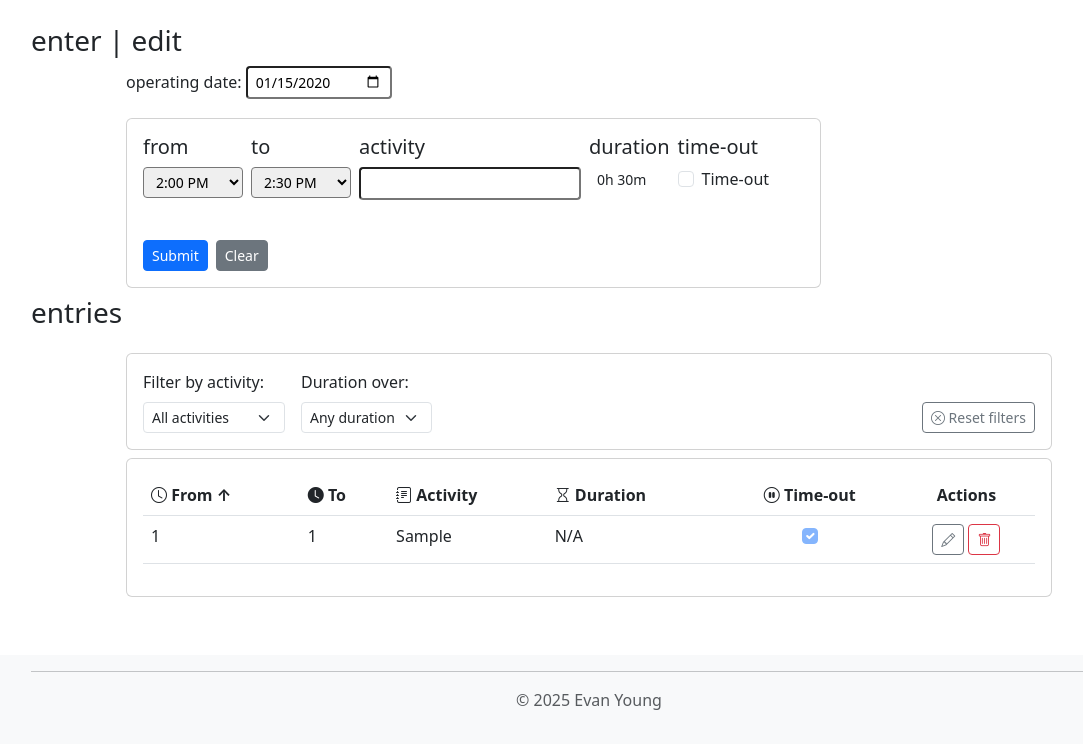
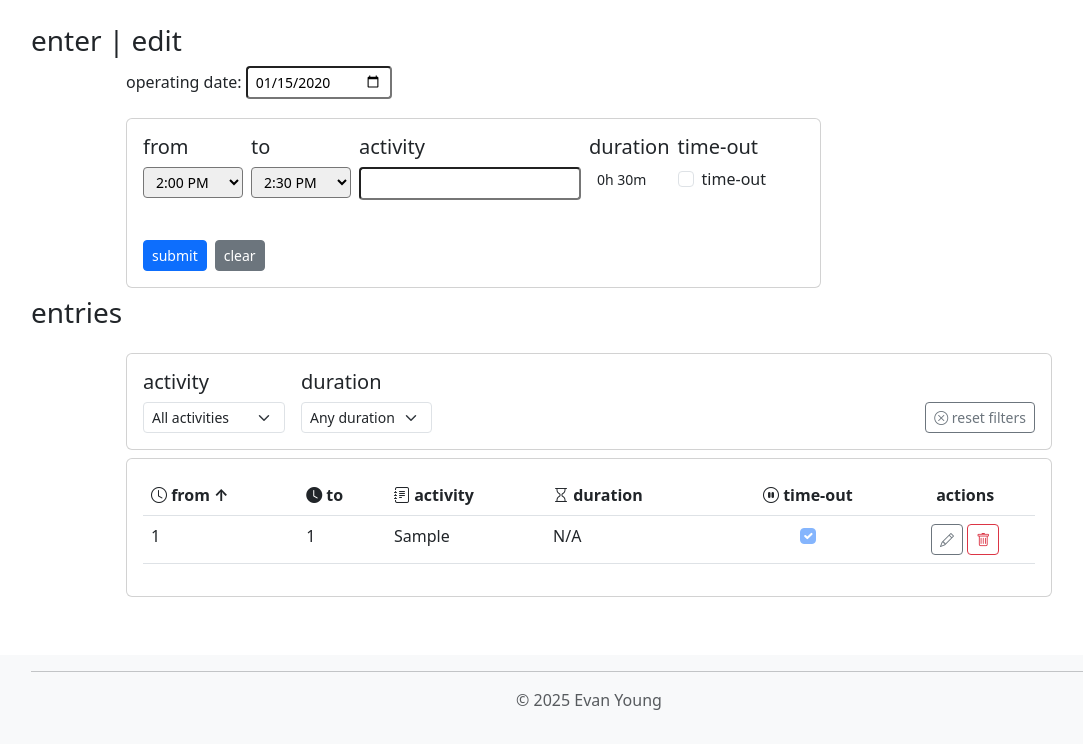
Before and after one commit to cantis/TimeTracker, a Flask app: template app/templates/home/main_entry.html in a window 1280 px wide. Shown: the part 56-800 px from the top of the page, without its empty margins (51-1134 px from the left). Run offline with Flask 3, Linux system fonts and the light colour scheme; tables that the repository leaves empty hold one stand-in row (values such as "Sample post"); the template is opened without the code that fills it: values that come from a table or form of the project are taken from there, most other values are stand-ins (such as "Sample title", 1, 10 or a date in 2020); parts of the project's set-up code (start-up, migrations or seed data) failed here and were passed over.

Commit message:
Refactor Dockerfile and docker-compose: remove unnecessary comments; update version in pyproject.toml and uv.lock to 0.1.26; add LICENSE file; enhance main_entry.html for consistency in labels and button text.

```diff
--- a/app/templates/home/main_entry.html
+++ b/app/templates/home/main_entry.html
@@ -82,18 +82,18 @@
                         <h5>time-out</h5>
                         <div class="form-check">
                             <input class="form-check-input" type="checkbox" id="time_out" name="time_out" value="1" {% if time_out %}checked{% endif %}>
-                            <label class="form-check-label" for="time_out">Time-out</label>
+                            <label class="form-check-label" for="time_out">time-out</label>
                         </div>
                     </div>
                     <!-- Submit Button -->
                     <div class="col-auto">
                         <h5>&nbsp;</h5>
-                        <button type="submit" class="btn btn-primary btn-sm" id="submit_button">Submit</button>
+                        <button type="submit" class="btn btn-primary btn-sm" id="submit_button">submit</button>
                     </div>
                     <!-- Clear Button -->
                     <div class="col-auto">
                         <h5>&nbsp;</h5>
-                        <button type="reset" class="btn btn-secondary btn-sm" id="clear_button">Clear</button>
+                        <button type="reset" class="btn btn-secondary btn-sm" id="clear_button">clear</button>
                     </div>
 
                     <script>
@@ -176,7 +176,7 @@
             <div class="card-body">
                 <div class="d-flex flex-wrap gap-3">
                     <div>
-                        <label for="filter-activity" class="form-label">Filter by activity:</label>
+                        <label for="filter-activity" class="h5">activity</label>
                         <select class="form-select form-select-sm" id="filter-activity">
                             <option value="">All activities</option>
                             {% for option in activity_options|default([]) %}
@@ -185,7 +185,7 @@
                         </select>
                     </div>
                     <div>
-                        <label for="filter-duration" class="form-label">Duration over:</label>
+                        <label for="filter-duration" class="h5">duration</label>
                         <select class="form-select form-select-sm" id="filter-duration">
                             <option value="0">Any duration</option>
                             <option value="15">15 minutes</option>
@@ -196,7 +196,7 @@
                     </div>
                     <div class="ms-auto mt-auto">
                         <button type="button" class="btn btn-sm btn-outline-secondary" id="reset-filters">
-                            <i class="bi bi-x-circle"></i> Reset filters
+                            <i class="bi bi-x-circle"></i> reset filters
                         </button>
                     </div>
                 </div>
@@ -210,21 +210,21 @@
                         <thead>
                             <tr>
                                 <th scope="col" class="sortable" data-sort="from">
-                                    <i class="bi bi-clock"></i> From
+                                    <i class="bi bi-clock"></i> from
                                 </th>
                                 <th scope="col" class="sortable" data-sort="to">
-                                    <i class="bi bi-clock-fill"></i> To
+                                    <i class="bi bi-clock-fill"></i> to
                                 </th>
                                 <th scope="col" class="sortable" data-sort="activity">
-                                    <i class="bi bi-journal-text"></i> Activity
+                                    <i class="bi bi-journal-text"></i> activity
                                 </th>
                                 <th scope="col" class="sortable" data-sort="duration">
-                                    <i class="bi bi-hourglass"></i> Duration
+                                    <i class="bi bi-hourglass"></i> duration
                                 </th>
                                 <th scope="col" class="text-center">
-                                    <i class="bi bi-pause-circle"></i> Time-out
+                                    <i class="bi bi-pause-circle"></i> time-out
                                 </th>
-                                <th scope="col" class="text-center">Actions</th>
+                                <th scope="col" class="text-center">actions</th>
                             </tr>
                         </thead>
                         <tbody>
@@ -290,11 +290,11 @@
                 </div>
                 {% if not entries|default([]) %}
                 <div class="text-center text-muted py-3">
-                    <i class="bi bi-calendar-x"></i> No entries for this date
+                    <i class="bi bi-calendar-x"></i> no entries for this date
                 </div>
                 {% endif %}
                 <div id="no-results" class="text-center text-muted py-3" style="display: none;">
-                    <i class="bi bi-filter-circle-fill"></i> No entries match the current filters
+                    <i class="bi bi-filter-circle-fill"></i> no entries match the current filters
                 </div>
             </div>
         </div>
--- a/pyproject.toml
+++ b/pyproject.toml
@@ -1,6 +1,6 @@
 [project]
 name = "timetracker"
-version = "0.1.25"
+version = "0.1.26"
 description = "Add your description here"
 readme = "README.md"
 requires-python = ">=3.11"
@@ -8,3 +8,6 @@ dependencies = [ "flask>=3.1.0", "flask-bootstrap>=3.3.7.1", "flask-sqlalchemy>=
 
 [dependency-groups]
 dev = [ "pytest>=8.3.4", "ruff>=0.9.3", "toml>=0.10.2",]
+
+[project.license]
+file = "LICENCE.md"
```
Also changed, not shown: compose.yaml (+0 -41 lines), LICENCE.md (added), README.md, 2 other files.
